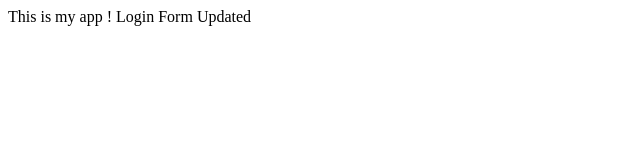
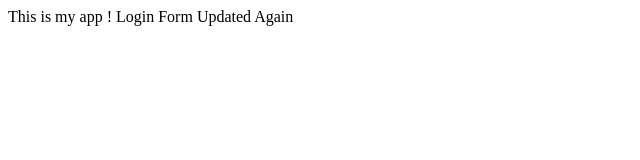
Before and after one commit to PasangDawa/mySample, a plain HTML site: page index.html in a window 1280 px wide. Shown: the full height of the page, 0-640 px from the left. Drawn offline with Linux system fonts and the light colour scheme.

Commit message:
clear ok
okay
.~Function Key 6Function Key 7Function Key 8Function Key 9Function Key 10Function Key 10

```diff
--- a/index.html
+++ b/index.html
@@ -4,6 +4,6 @@
   </head>
   <body>
     This is my app !
-    Login Form Updated
+    Login Form Updated Again
   </body>
 </html>
```
